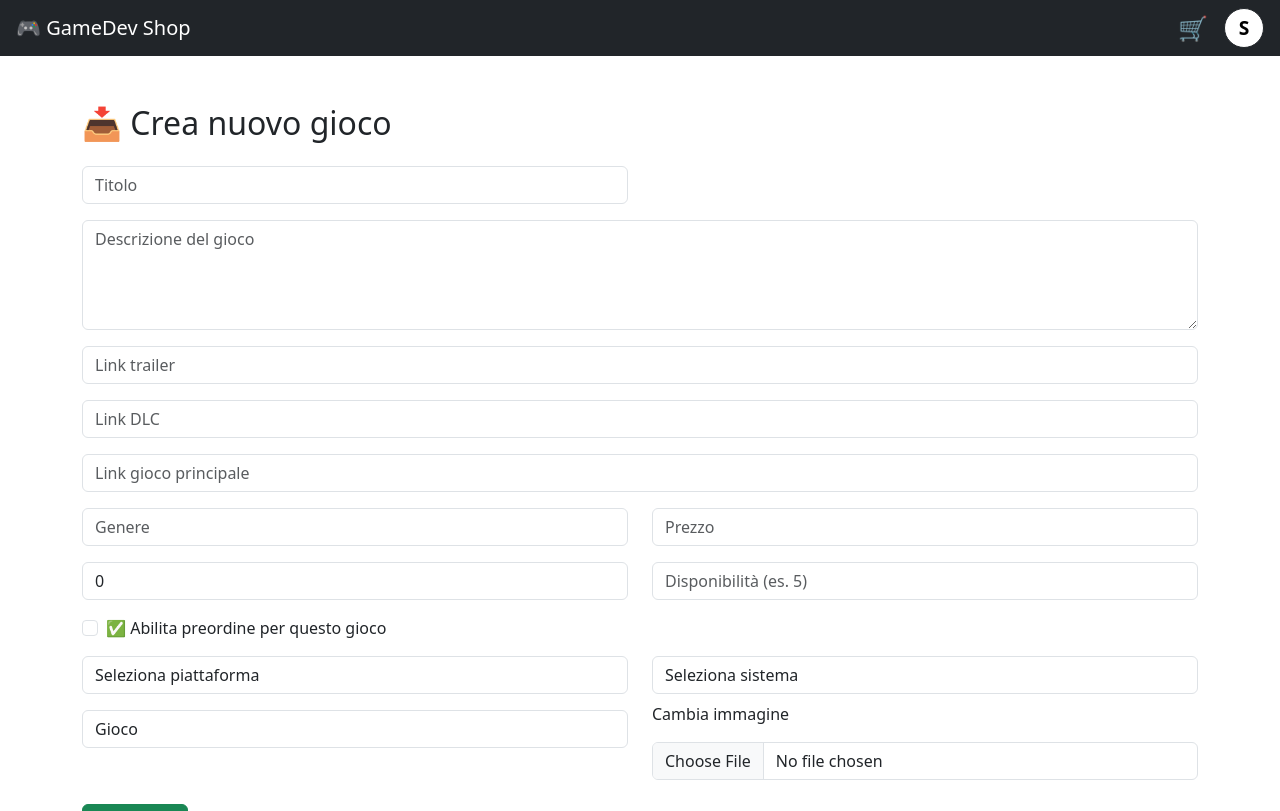
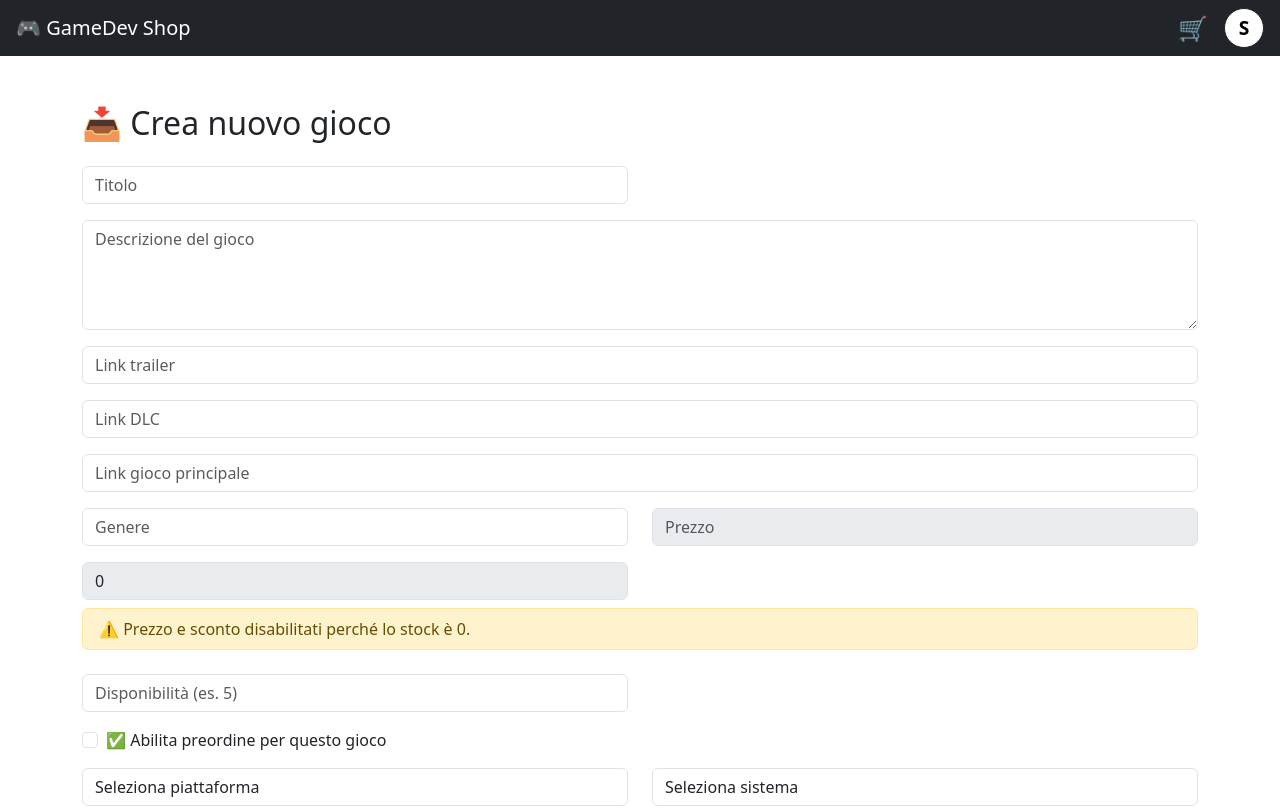
Before and after one commit to Jose24-rgb/Progetto-Finale, a React (Create React App) app in the folder frontend/: page /admin/create-game in a window 1280 px wide. Shown: the top 811 px of the page. Built offline with nearby package versions, Linux system fonts and the light colour scheme; sample sign-in values are in the browser's storage.

Commit message:
mdoifiche

```diff
--- a/frontend/src/pages/AdminCreateGame.js
+++ b/frontend/src/pages/AdminCreateGame.js
@@ -55,21 +55,20 @@ const AdminCreateGame = () => {
       data.append('trailerUrl', form.trailerUrl);
       data.append('dlcLink', form.dlcLink);
       data.append('baseGameLink', form.baseGameLink);
-
-      // Invio preorder indipendente da stock
       data.append('preorder', form.preorder);
 
       if (image) data.append('image', image);
 
       await api.post('/games', data);
       alert('Gioco creato con successo!');
-      navigate('/');
+      navigate('/');  // Redirect to the homepage or another page
     } catch (err) {
-      alert(err.response?.data?.error || 'Errore creazione gioco');
+      console.error(err);
+      alert(err?.response?.data?.error || 'Errore creazione gioco');
     }
   };
 
-  const disablePriceFields = parseInt(form.stock, 10) === 0 && !form.preorder;
+  const disablePriceFields = !(form.stock && parseInt(form.stock, 10) > 0);
 
   return (
     <div className="container mt-5">
@@ -167,6 +166,14 @@ const AdminCreateGame = () => {
             />
           </div>
 
+          {disablePriceFields && (
+            <div className="col-12">
+              <div className="alert alert-warning py-2">
+                ⚠️ Prezzo e sconto disabilitati perché lo stock è 0.
+              </div>
+            </div>
+          )}
+
           <div className="col-md-6">
             <input
               className="form-control my-2"
@@ -179,7 +186,6 @@ const AdminCreateGame = () => {
             />
           </div>
 
-          {/* Mostra sempre checkbox preorder */}
           <div className="col-12">
             <div className="form-check my-2">
               <input
@@ -196,10 +202,9 @@ const AdminCreateGame = () => {
             </div>
           </div>
 
-          {/* Avviso se stock=0 e preorder attivo */}
           {parseInt(form.stock, 10) === 0 && form.preorder && (
             <div className="col-12">
-              <div className="alert alert-warning">
+              <div className="alert alert-warning py-2">
                 ⚠️ Hai abilitato il preordine ma lo stock è 0. Il gioco risulterà non disponibile per l'utente.
               </div>
             </div>
--- a/frontend/src/pages/AdminEditGame.js
+++ b/frontend/src/pages/AdminEditGame.js
@@ -73,8 +73,6 @@ const AdminEditGame = () => {
       data.append('trailerUrl', form.trailerUrl);
       data.append('dlcLink', form.dlcLink);
       data.append('baseGameLink', form.baseGameLink);
-
-      // Invio preorder indipendente da stock
       data.append('preorder', form.preorder);
 
       if (image) data.append('image', image);
@@ -90,7 +88,7 @@ const AdminEditGame = () => {
   const handleRestore = () => {
     if (originalForm) {
       setForm(originalForm);
-      setImage(null);
+      setImage(null); // Make sure the image state is reset on restore
     }
   };
 
@@ -110,7 +108,7 @@ const AdminEditGame = () => {
       baseGameLink: '',
       preorder: false
     });
-    setImage(null);
+    setImage(null); // Make sure the image state is cleared
   };
 
   const handleExit = () => {
@@ -131,7 +129,7 @@ const AdminEditGame = () => {
     }
   };
 
-  const disablePriceFields = parseInt(form.stock, 10) === 0 && !form.preorder;
+  const disablePriceFields = !(form.stock && parseInt(form.stock, 10) > 0);
 
   return (
     <div className="container mt-5">
@@ -229,6 +227,14 @@ const AdminEditGame = () => {
             />
           </div>
 
+          {disablePriceFields && (
+            <div className="col-12">
+              <div className="alert alert-warning py-2">
+                ⚠️ Prezzo e sconto disabilitati perché lo stock è 0.
+              </div>
+            </div>
+          )}
+
           <div className="col-md-6">
             <input
               className="form-control my-2"
@@ -241,7 +247,6 @@ const AdminEditGame = () => {
             />
           </div>
 
-          {/* Mostriamo sempre il checkbox preorder */}
           <div className="col-12">
             <div className="form-check my-2">
               <input
@@ -258,10 +263,9 @@ const AdminEditGame = () => {
             </div>
           </div>
 
-          {/* Avviso se stock=0 e preorder attivo */}
           {parseInt(form.stock, 10) === 0 && form.preorder && (
             <div className="col-12">
-              <div className="alert alert-warning">
+              <div className="alert alert-warning py-2">
                 ⚠️ Hai abilitato il preordine ma lo stock è 0. Il gioco risulterà non disponibile per l'utente.
               </div>
             </div>
@@ -273,6 +277,7 @@ const AdminEditGame = () => {
               name="platform"
               value={form.platform}
               onChange={handleChange}
+              required
             >
               <option value="">Seleziona piattaforma</option>
               <option>Steam</option>
@@ -293,6 +298,7 @@ const AdminEditGame = () => {
               name="system"
               value={form.system}
               onChange={handleChange}
+              required
             >
               <option value="">Seleziona sistema</option>
               <option>PC</option>
@@ -309,6 +315,7 @@ const AdminEditGame = () => {
               name="type"
               value={form.type}
               onChange={handleChange}
+              required
             >
               <option>Gioco</option>
               <option>DLC</option>
--- a/frontend/src/pages/Home.js
+++ b/frontend/src/pages/Home.js
@@ -103,8 +103,8 @@ const Home = () => {
               ? (game.stock.toLowerCase() === 'prossimamente' ? 0 : parseInt(game.stock, 10) || 0)
               : game.stock;
 
-            const isPreorder = game.preorder === true;
             const isOutOfStock = rawStock === 0;
+            const showPrice = rawStock > 0;
 
             return (
               <div className="col-12 col-sm-6 col-md-4 mb-4 d-flex justify-content-center" key={game._id}>
@@ -126,23 +126,23 @@ const Home = () => {
                     <small className="text-muted">
                       {isOutOfStock
                         ? '❌ Non disponibile'
-                        : isPreorder
+                        : game.preorder
                           ? '🔔 Preordine'
                           : `📦 Disponibilità: ${rawStock}`
                       }
                     </small>
 
                     <div className="d-grid gap-2 mt-2">
-                      {isOutOfStock ? (
+                      {showPrice ? (
+                        <button
+                          className={`btn btn-${game.preorder ? 'warning' : 'primary'} btn-sm w-100`}
+                          onClick={() => addToCart(game)}
+                        >
+                          {game.preorder ? '🔔 Preordina' : '🛒 Aggiungi al carrello'}
+                        </button>
+                      ) : (
                         <button className="btn btn-secondary btn-sm w-100" disabled>
                           ❌ Non disponibile
-                        </button>
-                      ) : (
-                        <button
-                          className={`btn btn-${isPreorder ? 'warning' : 'primary'} btn-sm w-100`}
-                          onClick={() => addToCart(game)}
-                        >
-                          {isPreorder ? '🔔 Preordina' : '🛒 Aggiungi al carrello'}
                         </button>
                       )}
                     </div>
```
Also changed, not shown: 1 other file (tests, documents, lock files or other folders).
